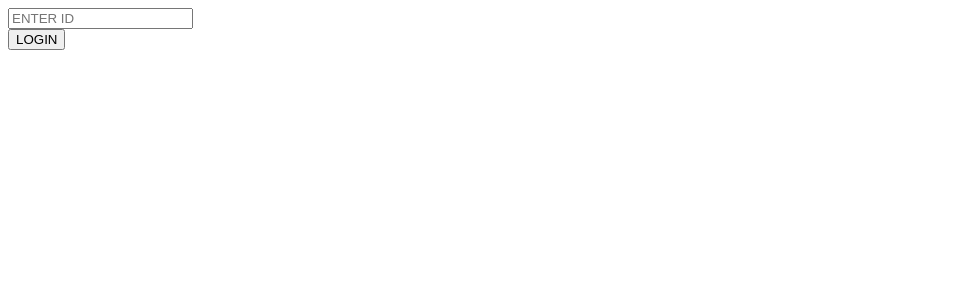
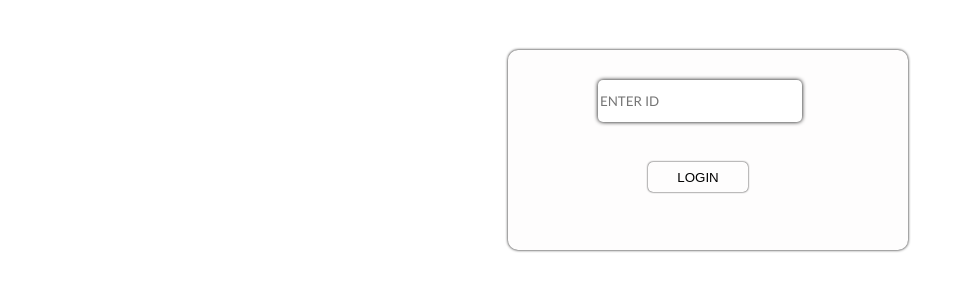
Before and after one commit to unique226/rah, a plain HTML site: page index.html in a window 1280 px wide. Shown: the whole page, without its empty margins (0-965 px from the left). Drawn offline with Linux system fonts and the light colour scheme.

Commit message:
Add files via upload

```diff
--- a/style.css
+++ b/style.css
@@ -91,6 +91,37 @@
         text-align: center;
         font-size: 15px;
     }
+    #logindiv{
+    width: 400px;
+    height: 200px;
+    background-color: rgb(254, 253, 253);
+    border: none;
+    border-radius: 10px;
+    margin-left: 30px;
+    margin-top: 50px;
+    box-shadow: 0 0 3px black;
+}
+#key{
+    background-color: white;
+    margin-top: 30px;
+    width: 200px;
+    margin-left: 90px;
+    height: 40px;
+    box-shadow: 0 0 4px black;
+    border: none;
+    border-radius: 5px;
+
+}
+#keybutton{
+    background: transparent;
+    width: 100px;
+    height: 30px;
+    box-shadow: 0 0 2px black;
+    border: none;
+    border-radius: 5px;
+    margin-top:40px;
+    margin-left: 140px;
+}
 
 
 }
@@ -140,6 +171,7 @@
     transition:height 1s ;
     margin-left: 50px;
     margin-top: 40px;
+
 }
 #message:focus{
     height: 300px;
@@ -170,7 +202,37 @@
         padding: 10px;
         text-align: center;
         font-size: 15px;
-    }
+    }#logindiv{
+    width: 400px;
+    height: 200px;
+    background-color: rgb(254, 253, 253);
+    border: none;
+    border-radius: 10px;
+    margin-left: 100px;
+    margin-top: 50px;
+    box-shadow: 0 0 3px black;
+}
+#key{
+    background-color: white;
+    margin-top: 30px;
+    width: 200px;
+    margin-left: 90px;
+    height: 40px;
+    box-shadow: 0 0 4px black;
+    border: none;
+    border-radius: 5px;
+
+}
+#keybutton{
+    background: transparent;
+    width: 100px;
+    height: 30px;
+    box-shadow: 0 0 2px black;
+    border: none;
+    border-radius: 5px;
+    margin-top:40px;
+    margin-left: 140px;
+}
 
 }
 @media screen and (min-width:768px) {
@@ -254,9 +316,42 @@
 #message:focus{
     height: 300px;
 }
+#logindiv{
+    width: 400px;
+    height: 200px;
+    background-color: rgb(254, 253, 253);
+    border: none;
+    border-radius: 10px;
+    margin-left: 500px;
+    margin-top: 50px;
+    box-shadow: 0 0 3px black;
+}
+#key{
+    background-color: white;
+    margin-top: 30px;
+    width: 200px;
+    margin-left: 90px;
+    height: 40px;
+    box-shadow: 0 0 4px black;
+    border: none;
+    border-radius: 5px;
+
+}
+#keybutton{
+    background: transparent;
+    width: 100px;
+    height: 30px;
+    box-shadow: 0 0 2px black;
+    border: none;
+    border-radius: 5px;
+    margin-top:40px;
+    margin-left: 140px;
+}
+
+}
 
 
-}
+/*not in resopnive is shown in down*/
 
  #button1:hover,#select1:hover,#treatments:hover,#jobs:hover,#tablets:hover,#about:hover{
     background: rgb(218, 218, 218);
@@ -289,3 +384,6 @@ tr:nth-child(even){
     background: rgb(246, 246, 248);
     box-shadow: 0 0 3px black;
 }
+#key{
+    font-family: 'Gill Sans', 'Gill Sans MT', Calibri, 'Trebuchet MS', sans-serif;
+}
```
